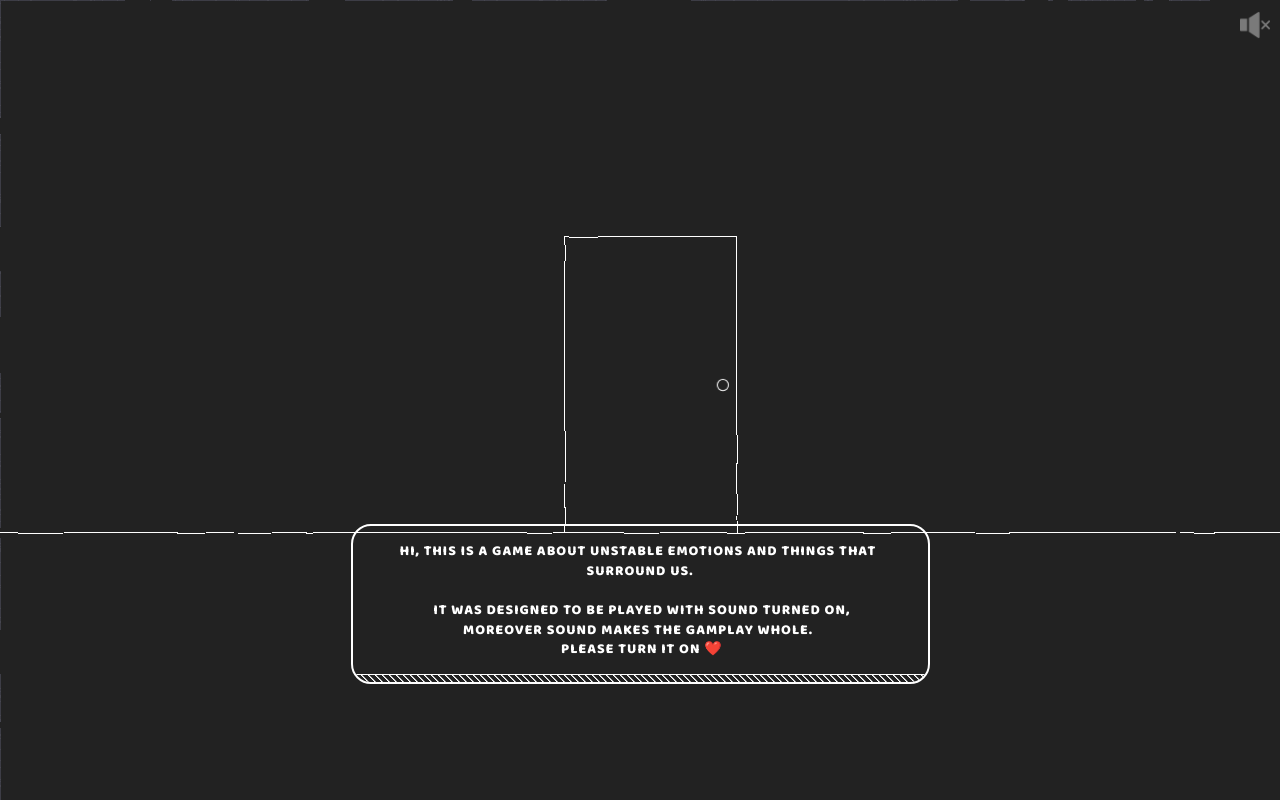
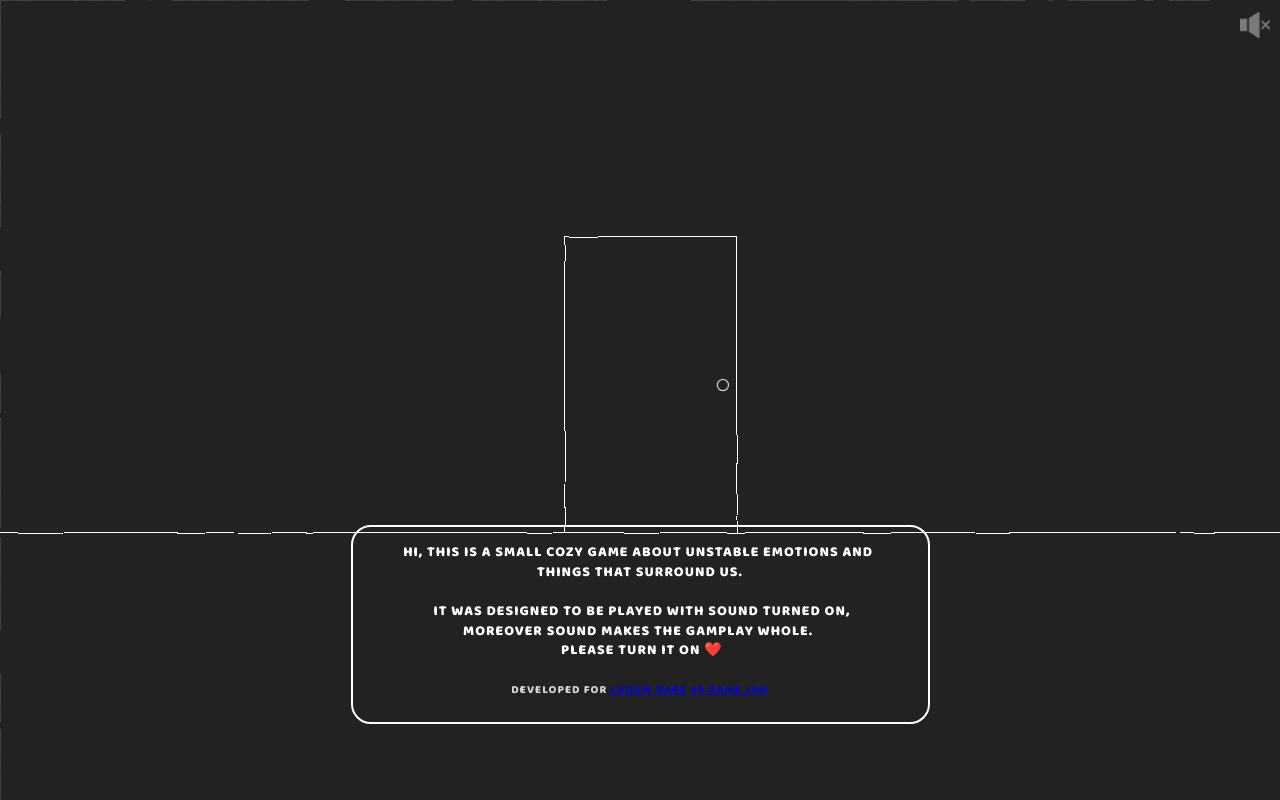
Before and after one commit to cakeinpanic/ld49, a React app: page / in a window 1280 px wide. Built offline with nearby package versions, Linux system fonts and the light colour scheme.

Commit message:
add link to gamejam

```diff
--- a/src/Doors.css
+++ b/src/Doors.css
@@ -24,11 +24,22 @@
 
 .welcome-btn {
     position: absolute;
-    bottom: 100px;
+    bottom: 80px;
     width: 100%;
     max-width: 579px;
-    pointer-events: none;
+    cursor: default;
     transition: all 1.5s;
+}
+
+.welcome-btn .ref {
+    opacity: .8;
+    font-size: .8em;
+}
+.welcome-btn a:active,
+.welcome-btn a:visited,
+.welcome-btn a:hover{
+   color: white;
+    pointer-events: all;
 }
 
 
--- a/src/Doors.tsx
+++ b/src/Doors.tsx
@@ -47,8 +47,10 @@ const [isStarted, setIsStarted] =useState(false)
       </svg>
 
     </div>
-      <button className="welcome-btn  btn--stripe btn"  style={{opacity: isStarted ? '0':'100%', bottom: isStarted ? '50px': '100px'}}>
-       Hi, this is a game about unstable emotions and things that surround us.<br/><br/>  It was designed to be played with sound turned on, moreover sound makes the gamplay whole. <br/> Please turn it on ❤️
+      <button className="welcome-btn  btn"  style={{opacity: isStarted ? '0':'100%', bottom: isStarted ? '20px': '60px'}}>
+       Hi, this is a small cozy game about unstable emotions and things that surround us.<br/><br/>  It was designed to be played with sound turned on, moreover sound makes the gamplay whole. <br/> Please turn it on ❤️
+        <br/><br/>
+        <span className="ref">Developed for <a rel="noreferrer"  target="_blank" href="https://ldjam.com/events/ludum-dare/49">ludum dare 49 game jam</a></span>
       </button>
     </>
   )
```
